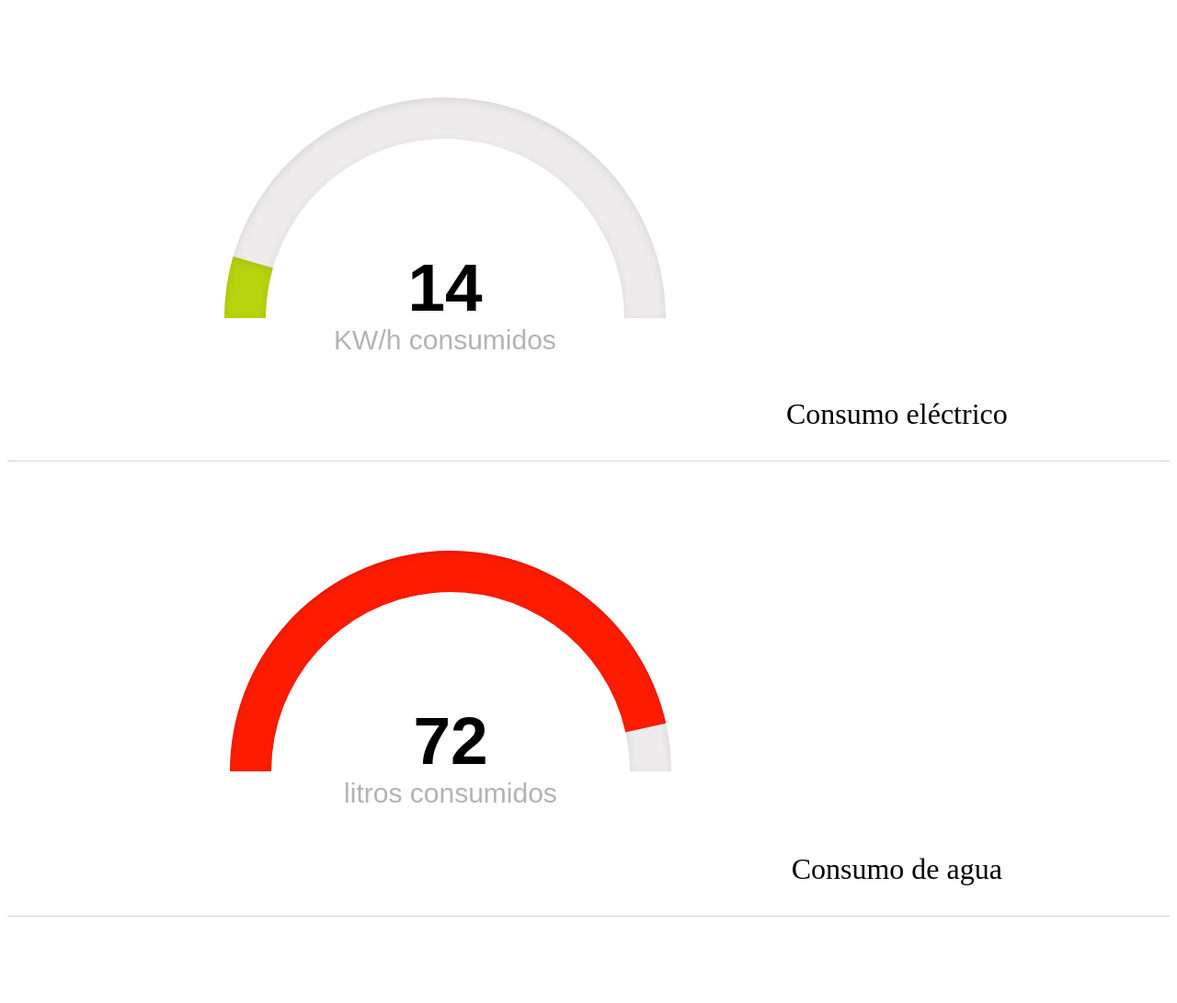
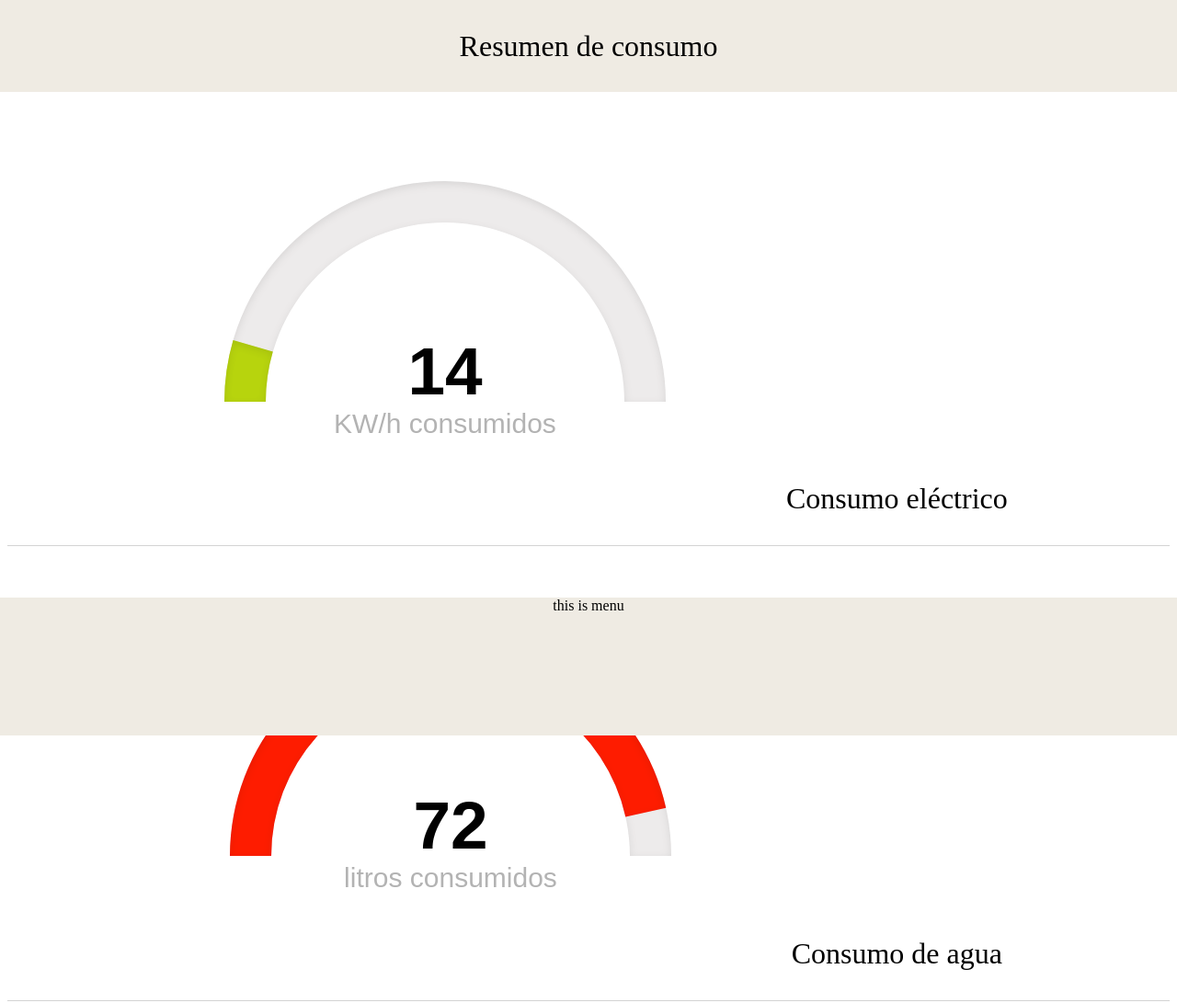
Before and after one commit to javierlopm/interfacesProy3, a plain HTML site: page inicio.htm in a window 1280 px wide. Shown: the top 1091 px of the page at 92% size. Drawn offline with Linux system fonts and the light colour scheme.

Commit message:
Agregado inicio de header y footer

```diff
--- a/inicio.htm
+++ b/inicio.htm
@@ -72,6 +72,8 @@
     <style>
       body {
         text-align: center;
+        margin-top: 100px;
+        margin-bottom: 150px;
       }
 
       .item {
@@ -93,9 +95,29 @@
       }
 
       .label {
-        display: relative;
+        position: relative;
         font-size: 24pt;
         /*margin-bottom: 30pt;*/
+      }
+
+      #header {
+        z-index: 1;
+        left: 0px;
+        top: 0px;
+        background-color: #efebe3;
+        width: 100%;
+        height: 100px;
+        position: fixed;
+        margin-top: 0px;
+      }
+
+      #menu {
+        left: 0px;
+        bottom: 0px;
+        background-color: #efebe3;
+        width: 100%;
+        height: 150px;
+        position: fixed;
       }
 
       /*p {
@@ -108,7 +130,11 @@
 
 	</head>
   <body>
-    <div id="header"></div>
+    <div id="header">
+      <!-- <button label="hola"> -->
+      <!-- </button> -->
+      <p style="align: middel; font-size: 24pt;">Resumen de consumo</p>
+    </div>
     <div id="content">
       <div class="item">
         <div id="electricity" class="gauge"></div>
@@ -135,6 +161,10 @@
         </div>
       </div>
     </div>
-    <div id="menu"></div>
+    <div id="menu">
+      <!-- <button label="hola"> -->
+      <!-- </button> -->
+      this is menu
+    </div>
   </body>
 </html>
```
